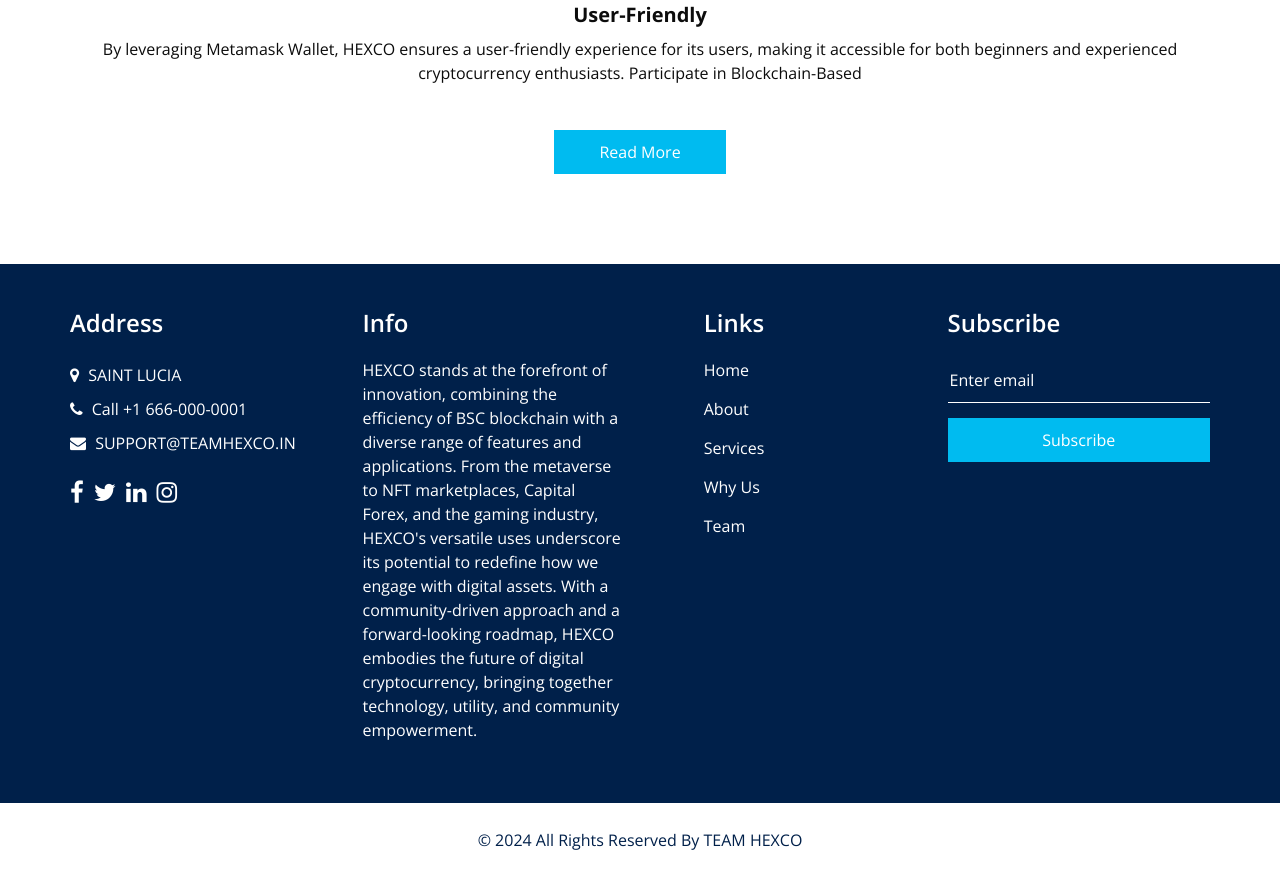
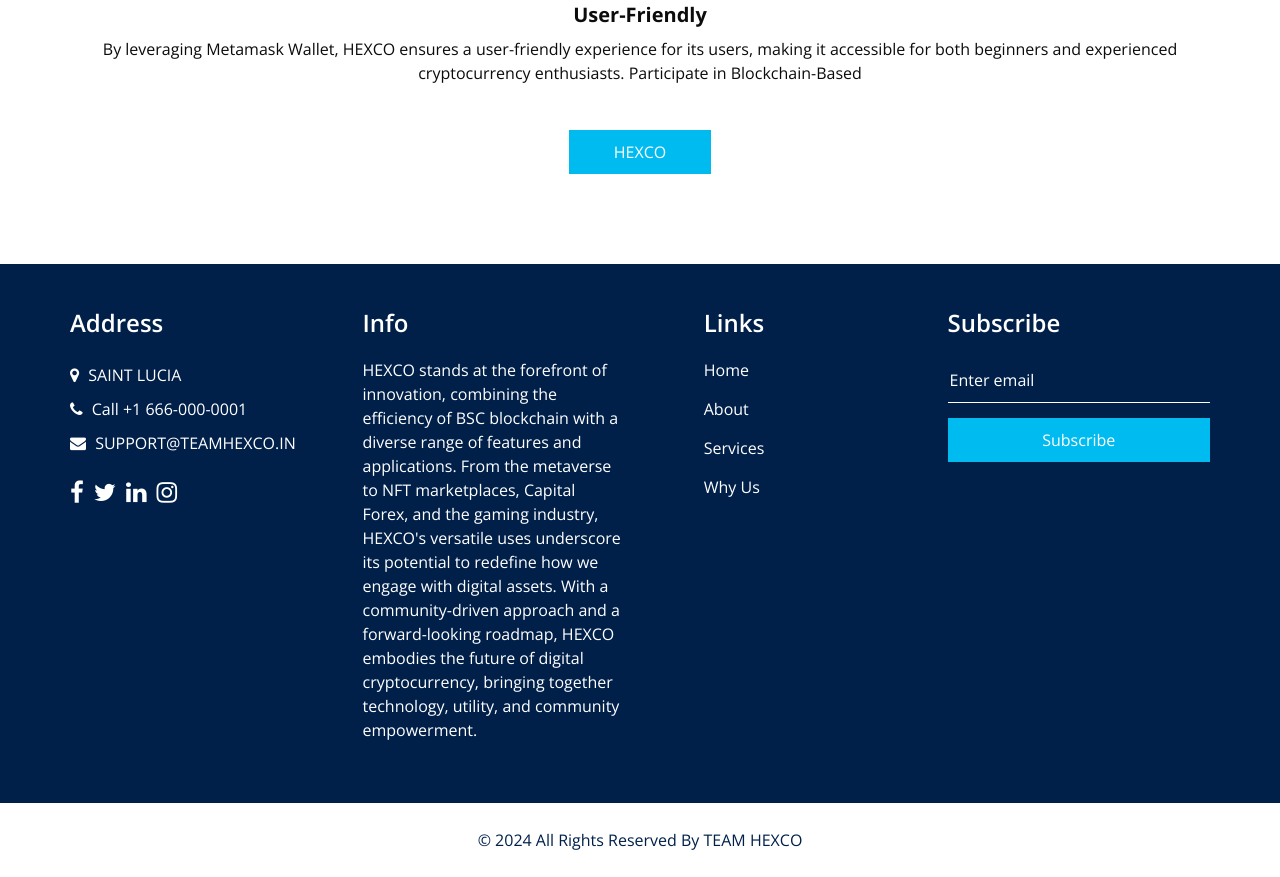
Before and after one commit to Kshitij666/Hexco, a plain HTML site: page why.html in a window 1280 px wide. Shown: the part 1259-2136 px from the top of the page. Drawn offline with nearby package versions, Linux system fonts and the light colour scheme; some packages are replaced by stand-ins of ours.

Commit message:
Update why.html

```diff
--- a/why.html
+++ b/why.html
@@ -161,7 +161,7 @@ Blockchain-Based
       </div>
       <div class="btn-box">
         <a href="">
-          Read More
+        HEXCO
         </a>
       </div>
     </div>
@@ -243,9 +243,6 @@ SAINT LUCIA                </span>
             <a class="" href="why.html">
               Why Us
             </a>
-            <a class="" href="team.html">
-              Team
-            </a>
           </div>
         </div>
       </div>
```
